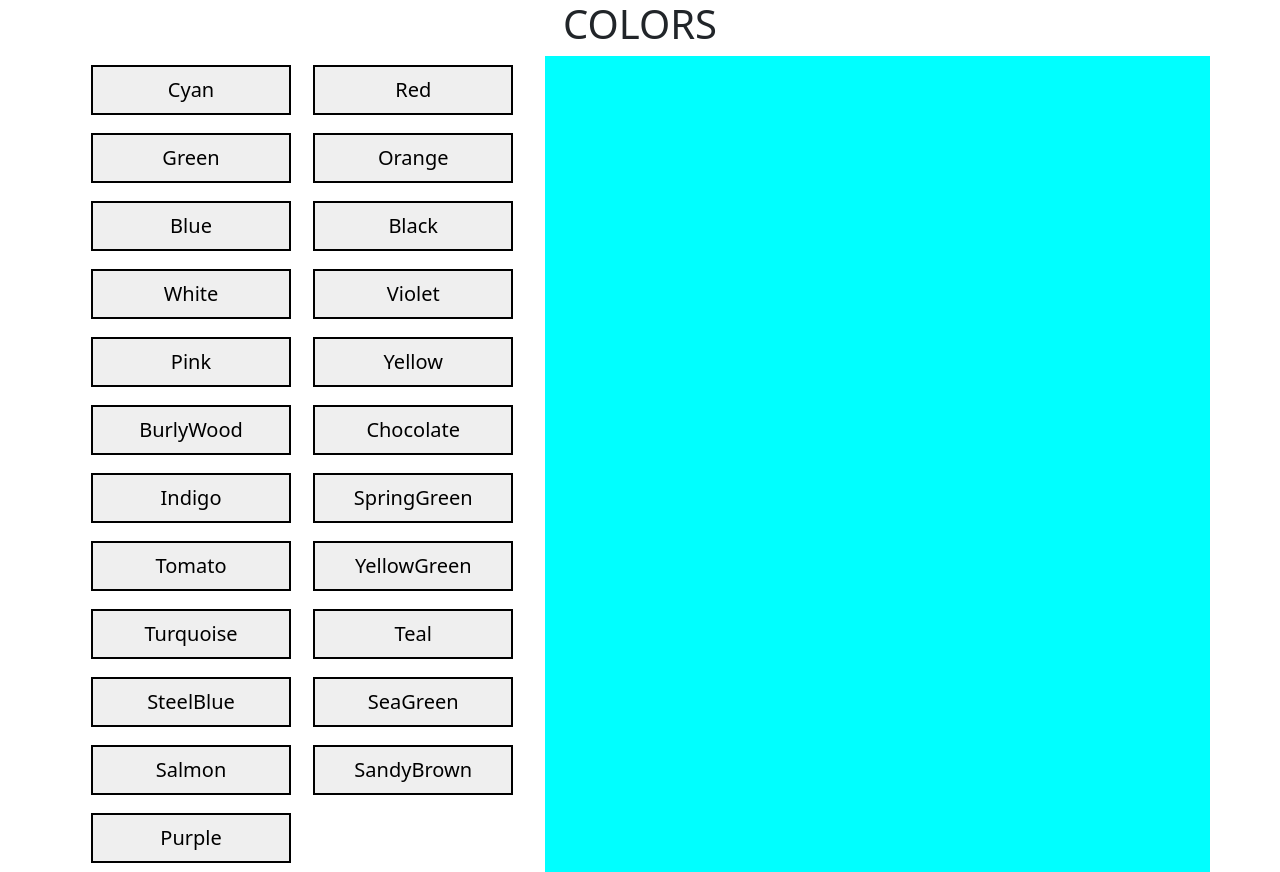
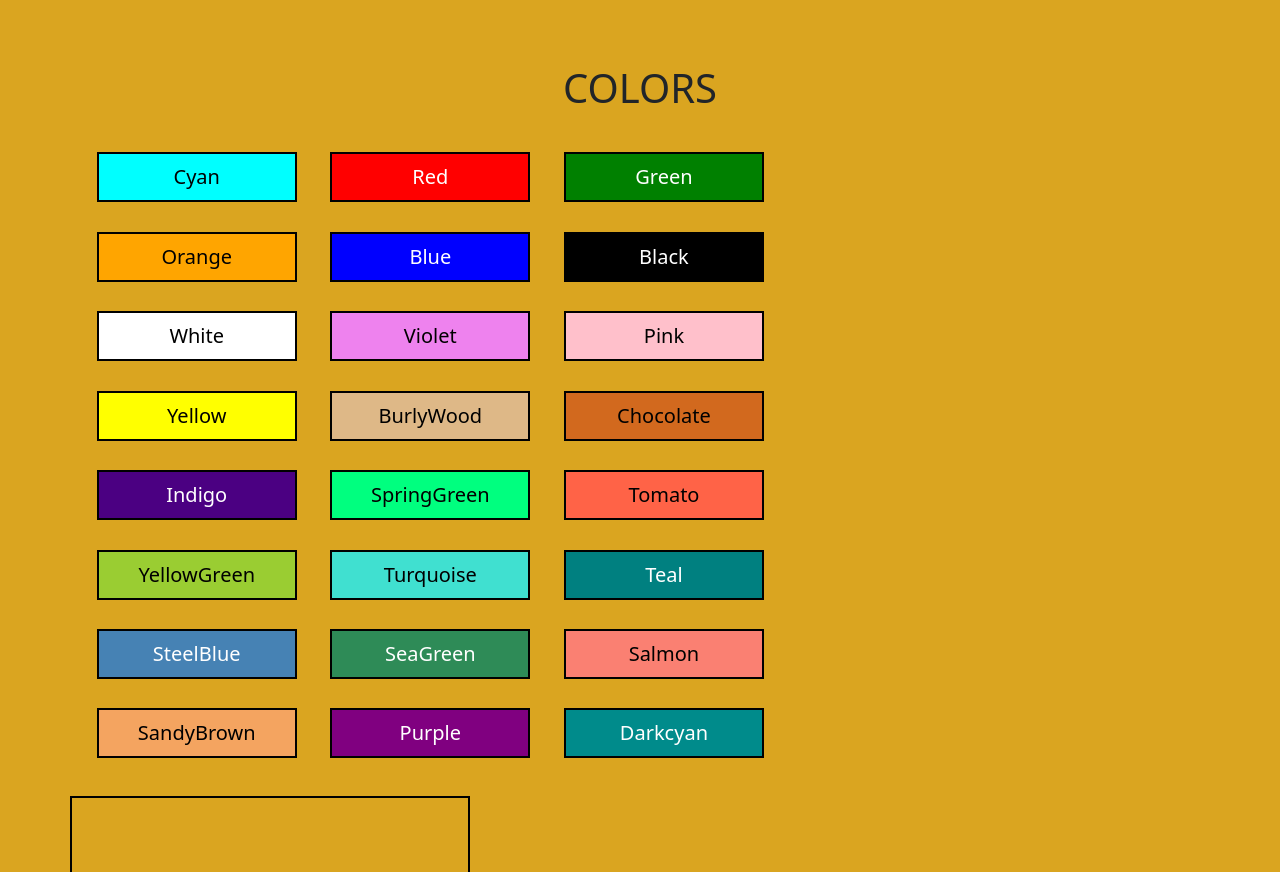
Before and after one commit to Sahal2000/COLORS, a plain HTML site: page index.html in a window 1280 px wide. Shown: the top 872 px of the page. Drawn offline with nearby package versions, Linux system fonts and the light colour scheme.

Commit message:
second commit

```diff
--- a/colors.js
+++ b/colors.js
@@ -15,100 +15,105 @@ function funGreen()
 
 function funOrange()
 {
-    document.getElementById('second').style.backgroundColor = 'green';
+    document.getElementById('second').style.backgroundColor = 'orange';
 }
 
 function funBlue()
 {
-    document.getElementById('second').style.backgroundColor = 'green';
+    document.getElementById('second').style.backgroundColor = 'blue';
 }
 
 function funBlack()
 {
-    document.getElementById('second').style.backgroundColor = 'green';
+    document.getElementById('second').style.backgroundColor = 'black';
 }
 
 function funWhite()
 {
-    document.getElementById('second').style.backgroundColor = 'green';
+    document.getElementById('second').style.backgroundColor = 'white';
 }
 
 function funViolet()
 {
-    document.getElementById('second').style.backgroundColor = 'green';
+    document.getElementById('second').style.backgroundColor = 'violet';
 }
 
 function funPink()
 {
-    document.getElementById('second').style.backgroundColor = 'green';
+    document.getElementById('second').style.backgroundColor = 'pink';
 }
 
 function funYellow()
 {
-    document.getElementById('second').style.backgroundColor = 'green';
+    document.getElementById('second').style.backgroundColor = 'yellow';
 }
 
 function funBurlyWood()
 {
-    document.getElementById('second').style.backgroundColor = 'green';
+    document.getElementById('second').style.backgroundColor = 'burlywood';
 }
 
 function funChocolate()
 {
-    document.getElementById('second').style.backgroundColor = 'green';
+    document.getElementById('second').style.backgroundColor = 'chocolate';
 }
 
 function funIndigo()
 {
-    document.getElementById('second').style.backgroundColor = 'green';
+    document.getElementById('second').style.backgroundColor = 'indigo';
 }
 
 function funSpringGreen()
 {
-    document.getElementById('second').style.backgroundColor = 'green';
+    document.getElementById('second').style.backgroundColor = 'springgreen';
 }
 
 function funTomato()
 {
-    document.getElementById('second').style.backgroundColor = 'green';
+    document.getElementById('second').style.backgroundColor = 'tomato';
 }
 
 function funYellowGreen()
 {
-    document.getElementById('second').style.backgroundColor = 'green';
+    document.getElementById('second').style.backgroundColor = 'yellowgreen';
 }
 
 function funTurquoise()
 {
-    document.getElementById('second').style.backgroundColor = 'green';
+    document.getElementById('second').style.backgroundColor = 'turquoise';
 }
 
 function funTeal()
 {
-    document.getElementById('second').style.backgroundColor = 'green';
+    document.getElementById('second').style.backgroundColor = 'teal';
 }
 
 function funSteelBlue()
 {
-    document.getElementById('second').style.backgroundColor = 'green';
+    document.getElementById('second').style.backgroundColor = 'steelblue';
 }
 
 function funSeaGreen()
 {
-    document.getElementById('second').style.backgroundColor = 'green';
+    document.getElementById('second').style.backgroundColor = 'seaGreen';
 }
 
 function funSalmon()
 {
-    document.getElementById('second').style.backgroundColor = 'green';
+    document.getElementById('second').style.backgroundColor = 'salmon';
 }
 
 function funSandyBrown()
 {
-    document.getElementById('second').style.backgroundColor = 'green';
+    document.getElementById('second').style.backgroundColor = 'sandybrown';
 }
 
 function funPurple()
 {
     document.getElementById('second').style.backgroundColor = 'purple';
 }
+
+function funDarkcyan()
+{
+    document.getElementById('second').style.backgroundColor = 'darkcyan';
+}
--- a/index.html
+++ b/index.html
@@ -13,32 +13,33 @@
     <h1 id="colors">COLORS</h1>
     <div class="container">
         <div class="row">
-            <div class="col-md-5" id="first">
-                <button class="button" onclick="funCyan()">Cyan</button>
-                <button class="button">Red</button>
-                <button class="button">Green</button>
-                <button class="button">Orange</button>
-                <button class="button">Blue</button>
-                <button class="button">Black</button>
-                <button class="button">White</button>
-                <button class="button">Violet</button>
-                <button class="button">Pink</button>
-                <button class="button">Yellow</button>
-                <button class="button">BurlyWood</button>
-                <button class="button">Chocolate</button>
-                <button class="button">Indigo</button>
-                <button class="button">SpringGreen</button>
-                <button class="button">Tomato</button>
-                <button class="button">YellowGreen</button>
-                <button class="button">Turquoise</button>
-                <button class="button">Teal</button>
-                <button class="button">SteelBlue</button>
-                <button class="button">SeaGreen</button>
-                <button class="button">Salmon</button>
-                <button class="button">SandyBrown</button>
-                <button class="button" onclick="funPurple()">Purple</button>
+            <div class="col-md-8" id="first">
+                <button class="button" onclick="funCyan()" style="background-color: cyan;">Cyan</button>
+                <button class="button" onclick="funRed()" style="background-color: red; color: white;">Red</button>
+                <button class="button" onclick="funGreen()" style="background-color: green; color: white;">Green</button>
+                <button class="button" onclick="funOrange()" style="background-color: orange;">Orange</button>
+                <button class="button" onclick="funBlue()" style="background-color: blue; color: white;">Blue</button>
+                <button class="button" onclick="funBlack()" style="background-color: black; color: white;">Black</button>
+                <button class="button" onclick="funWhite()" style="background-color: white;">White</button>
+                <button class="button" onclick="funViolet()" style="background-color: violet;">Violet</button>
+                <button class="button" onclick="funPink()" style="background-color: pink;">Pink</button>
+                <button class="button" onclick="funYellow()" style="background-color: yellow;">Yellow</button>
+                <button class="button" onclick="funBurlyWood()" style="background-color: burlywood;">BurlyWood</button>
+                <button class="button" onclick="funChocolate()" style="background-color: chocolate;">Chocolate</button>
+                <button class="button" onclick="funIndigo()" style="background-color: indigo; color: white;">Indigo</button>
+                <button class="button" onclick="funSpringGreen()" style="background-color: springgreen;">SpringGreen</button>
+                <button class="button" onclick="funTomato()" style="background-color: tomato;">Tomato</button>
+                <button class="button" onclick="funYellowGreen()" style="background-color: yellowgreen;">YellowGreen</button>
+                <button class="button" onclick="funTurquoise()" style="background-color: turquoise;">Turquoise</button>
+                <button class="button" onclick="funTeal()" style="background-color: teal; color: white;">Teal</button>
+                <button class="button" onclick="funSteelBlue()" style="background-color: steelblue; color: white;">SteelBlue</button>
+                <button class="button" onclick="funSeaGreen()" style="background-color: seagreen; color: white;">SeaGreen</button>
+                <button class="button" onclick="funSalmon()" style="background-color: salmon;">Salmon</button>
+                <button class="button" onclick="funSandyBrown()" style="background-color: sandybrown;">SandyBrown</button>
+                <button class="button" onclick="funPurple()" style="background-color: purple; color: white;">Purple</button>
+                <button class="button" onclick="funDarkcyan()" style="background-color: darkcyan; color: white;">Darkcyan</button>
             </div>
-            <div class="col-md-7" id="second">
+            <div class="col-md-4" id="second">
 
             </div>
         </div>
--- a/style.css
+++ b/style.css
@@ -1,10 +1,13 @@
-#first
+body
 {
+    background-color: goldenrod;
 }
 
 #colors
 {
     text-align: center;
+    margin-top: 5%;
+    margin-bottom: 2%;
 }
 
 .button
@@ -21,5 +24,9 @@
 
 #second
 {
-    background-color: aqua;
+    background-color: goldenrod;
+    height: 600px;
+    width: 400px;
+    border: 2px solid black;
+    margin-top: 2%;
 }
```
